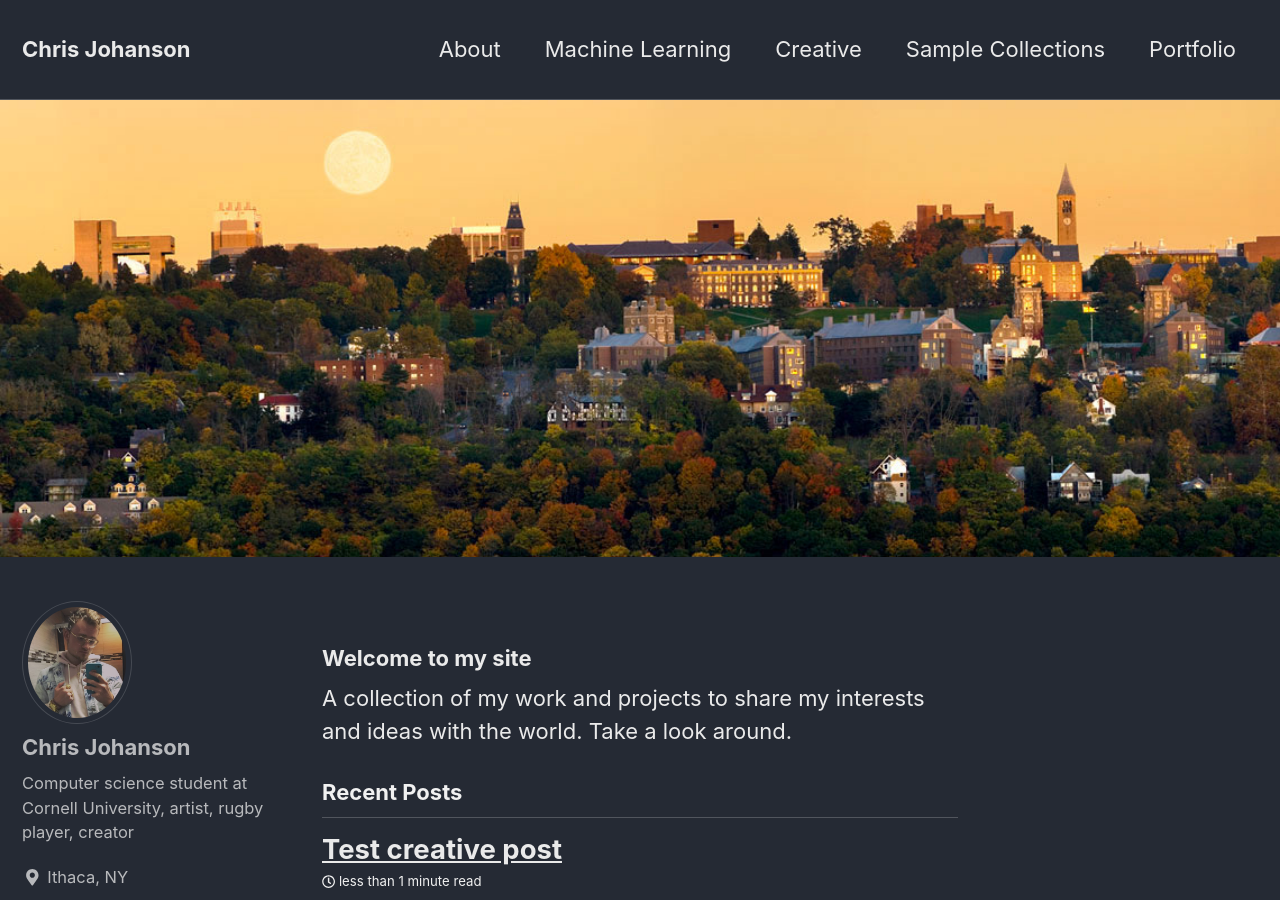
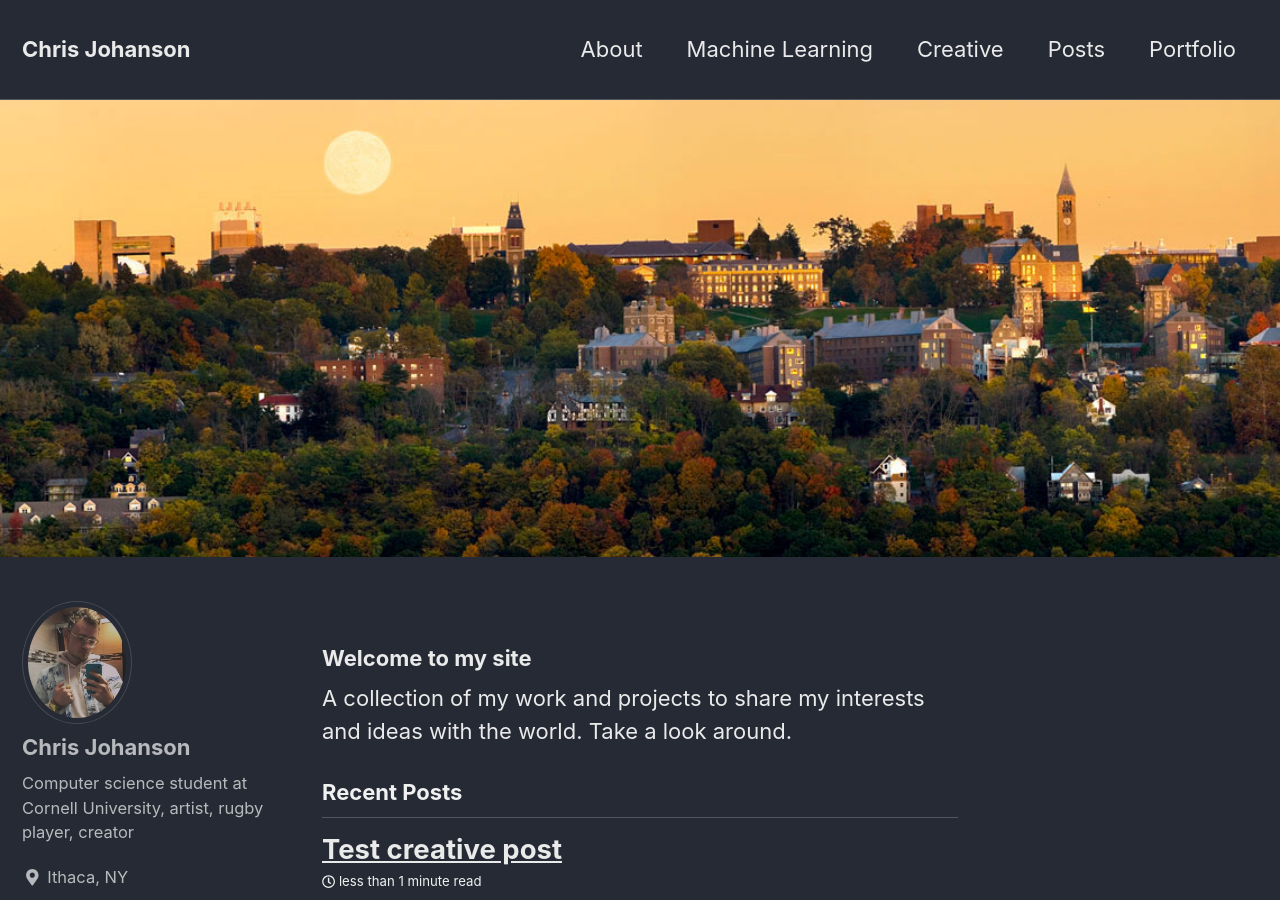
Before and after one commit to Chris-Johanson/Chris-Johanson.github.io, a Jekyll site: the page built from index.html, in a window 1280 px wide and 900 px high. Built offline with Jekyll 4.4.1, drawn with Linux system fonts in a browser that asks for light colours; nearby versions of some CDN libraries; the list of posts is cut into pages by our own code.

Commit message:
migrating posts

```diff
--- a/_data/navigation.yml
+++ b/_data/navigation.yml
@@ -6,8 +6,8 @@ main:
     url: /machine-learning/
   - title: "Creative"
     url: /creative/
-  - title: "Sample Collections"
-    url: /collection-archive/
+  - title: "Posts"
+    url: /posts/
   - title: "Portfolio"
     url: /portfolio/
   # - title: "About"
```
Also changed, not shown: _pages/posts-archive.md (added, +8 -0 lines).
